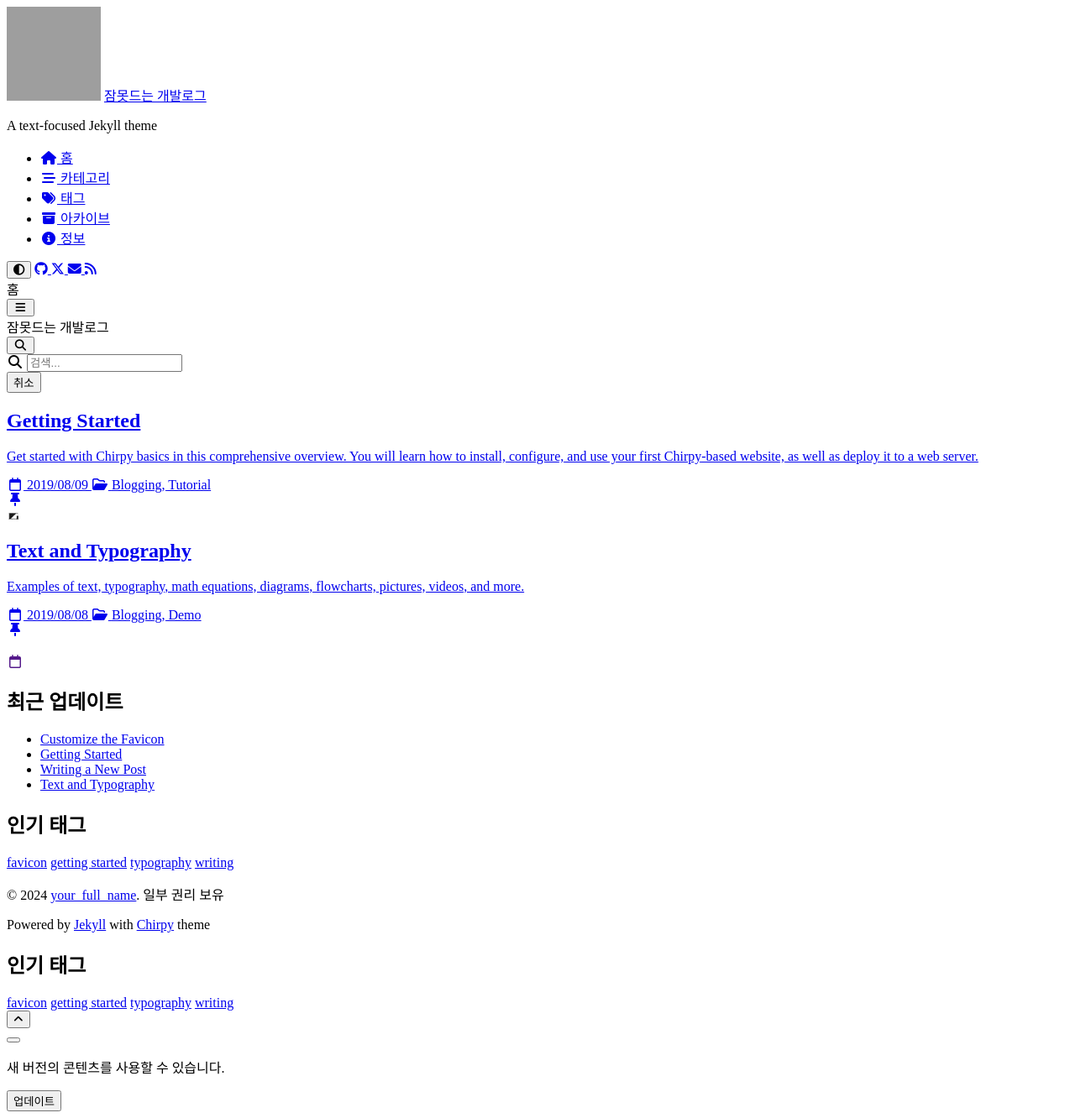
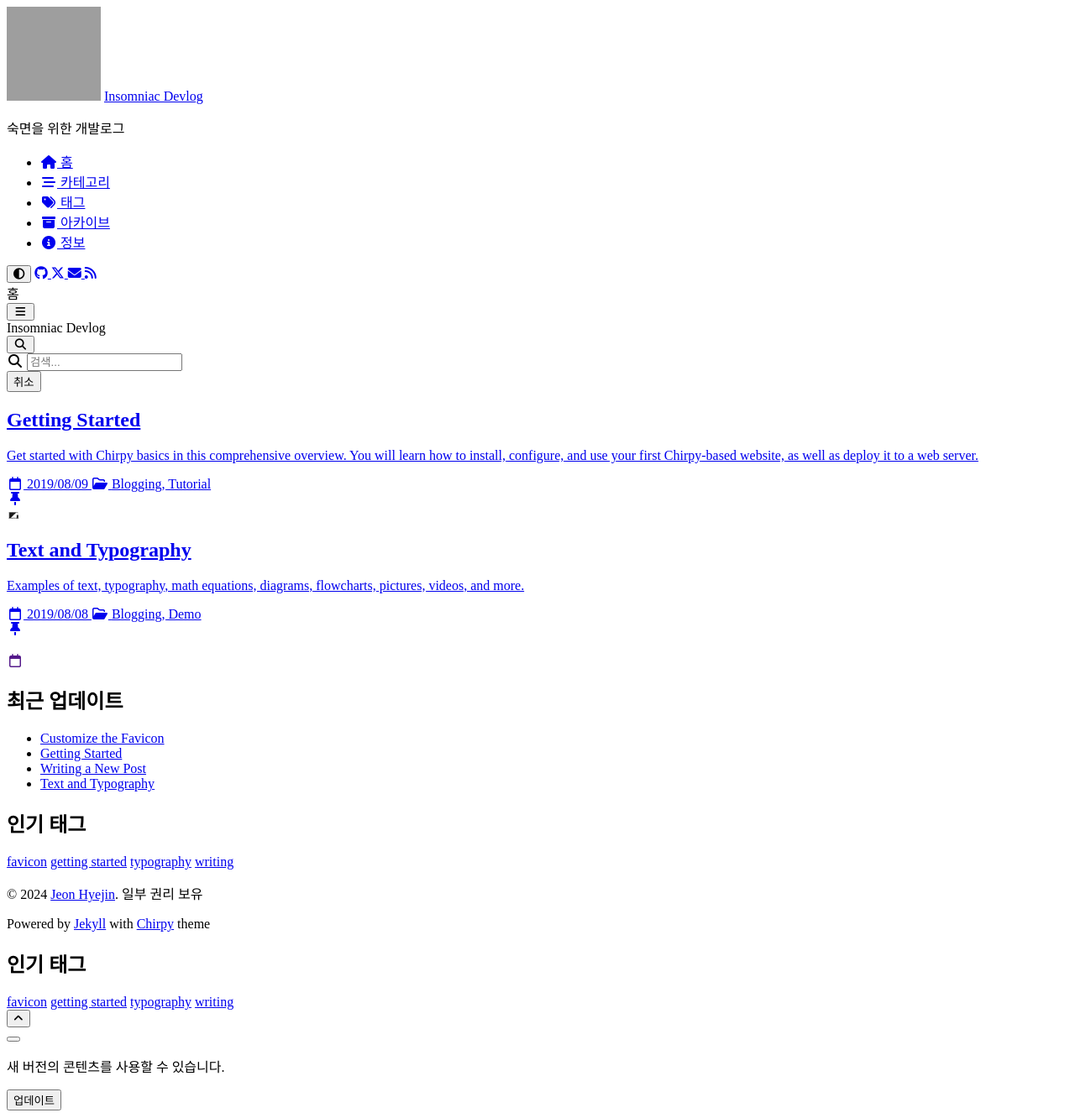
Before and after one commit to decaf-latte/decaf-latte.github.io, a Jekyll site: the page built from index.html, in a window 1280 px wide. Shown: the whole page at 84% size. Built offline with Jekyll 4.4.1, drawn with Linux system fonts in a browser that asks for light colours; cached includes are drawn as plain includes; grey boxes are pictures that could not be loaded.

Commit message:
update config

```diff
--- a/_config.yml
+++ b/_config.yml
@@ -14,9 +14,9 @@ timezone: Asia/Seoul
 # jekyll-seo-tag settings › https://github.com/jekyll/jekyll-seo-tag/blob/master/docs/usage.md
 # ↓ --------------------------
 
-title: 잠못드는 개발로그 # the main title
+title: Insomniac Devlog # the main title
 
-tagline: A text-focused Jekyll theme # it will display as the subtitle
+tagline: 숙면을 위한 개발로그 # it will display as the subtitle
 
 description: >- # used by seo meta and the atom feed
   A minimal, responsive and feature-rich Jekyll theme for technical writing.
@@ -34,12 +34,12 @@ twitter:
 social:
   # Change to your full name.
   # It will be displayed as the default author of the posts and the copyright owner in the Footer
-  name: your_full_name
-  email: example@domain.com # change to your email address
+  name: Jeon Hyejin
+  email: hyejin.jeon940120@gmail.com # change to your email address
   links:
     # The first element serves as the copyright owner's link
-    - https://twitter.com/username # change to your Twitter homepage
-    - https://github.com/username # change to your GitHub homepage
+    # - https://twitter.com/username # change to your Twitter homepage
+    - https://github.com/decaf-latte # change to your GitHub homepage
     # Uncomment below to add more social links
     # - https://www.facebook.com/username
     # - https://www.linkedin.com/in/username
```
